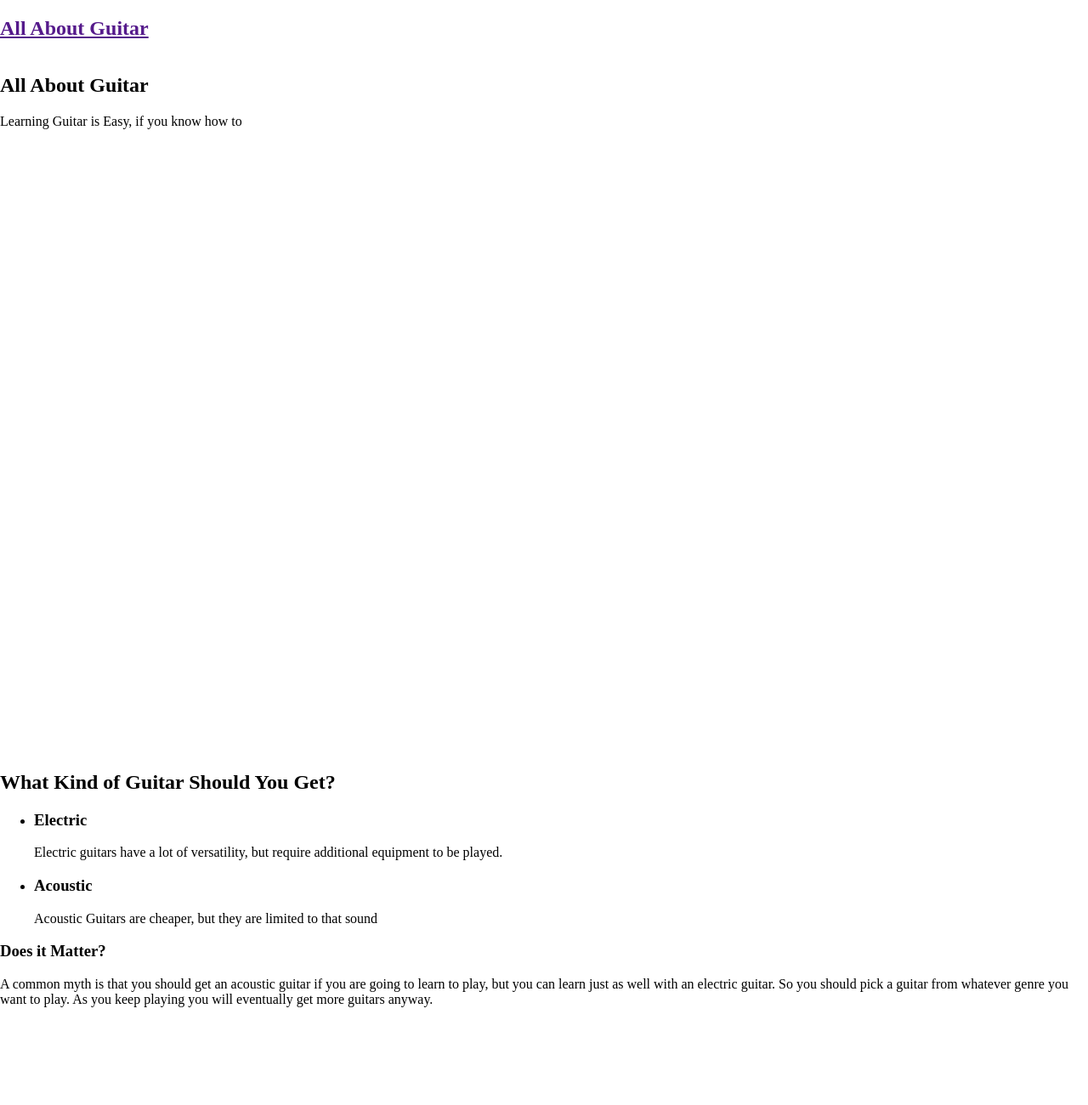
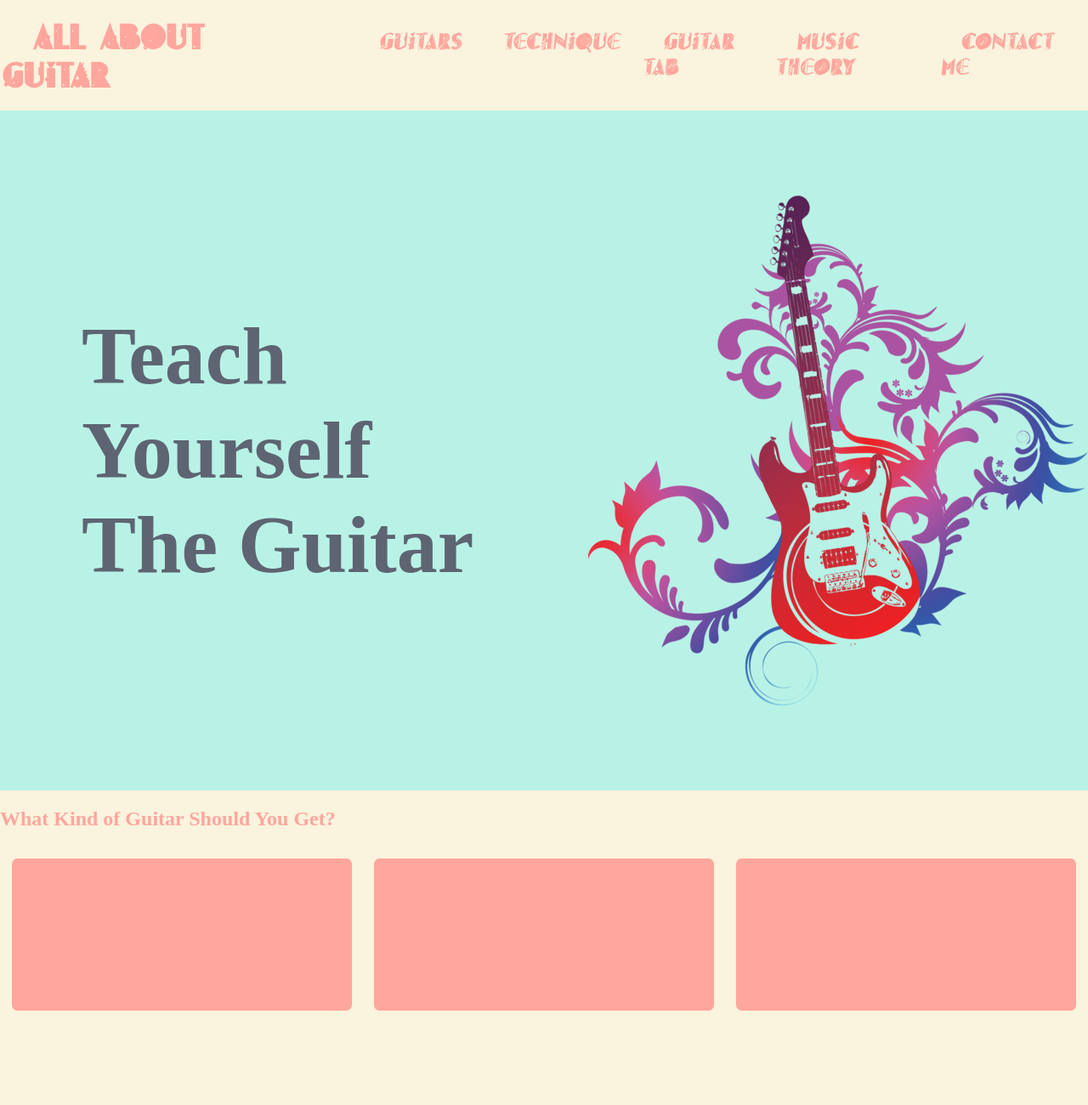
Before and after one commit to RestedWickedDev/single-page-site, a plain HTML site: page index.html in a window 1280 px wide. Shown: the top 1300 px of the page at 85% size. Drawn offline with Linux system fonts and the light colour scheme.

Commit message:
added images, added css, added fonts

```diff
--- a/index.html
+++ b/index.html
@@ -1,7 +1,18 @@
 <!DOCTYPE html>
 <style>
+    @font-face {
+        font-family: glitter;
+        src: url(GLITTER_.TTF);
+    }
+    @font-face {
+        font-family: glitter;
+        src: url(GLITO___.TTF);
+        font-style: oblique;
+    }
     body {
         margin: 0;
+        background: #FAF3DD;
+        color: #FFA69E;
     }
     nav, main, > section {
         overflow: auto;
@@ -10,20 +21,95 @@
         min-height: 100vh;
     }
     #nav {
-
         display: flex;
 	    justify-content: space-between;
 	    align-items: baseline;
+
     }
     nav ul {
         display: flex;
         list-style: none;
     }
     nav ul a {
+        text-decoration: none;
+        color: #FFA69E;
+        padding: 1em;
+        font-size: 1.5em;
+        font-family: glitter;
+        font-style: oblique;
+    }
+    h1 a {
+        text-decoration: none;
+        color: #FFA69E;
+        padding: 1em;
+        font-size: 1.5em;
+        font-family: glitter;
+    }
+    #banner {
+        background-color: #B8F2E6;
+        background-size: cover;
+        display: flex;
+        justify-content: center;
+        align-items: center;
+        font-size: 4em;
+        color: #5E6472;
+    }
+    #banner h2 {
+        margin: 0;
         padding: 1em;
     }
-    #banner {
+    #banner > div {
+        position: relative;
+        left: -120px;
+        top: 120px;
+    }
 
+    #guitars ul {
+        list-style: none;
+        margin: 0;
+        padding: 0;
+        display: flex;
+        justify-content: center;
+    }
+    .card {
+        width: 400px;
+        margin: 1em;
+        background-color: #FFA69E;
+        color: #FFA69E;
+        border-radius: .5em;
+        font-family: monospace;
+        justify-content: center;
+    }
+    .card:hover {
+        color: #FAF3DD;
+    }
+    .card h3, .card p {
+        padding: 0.5em;
+    }
+    #contact label {
+        display: flex;
+        flex-direction: column;
+    }
+    input, textarea {
+        border: 1px solid #000000;
+        padding: 0.5em;
+        margin: 0 2em 0 0;
+        width: 20em;
+        font-size: 1em;
+    }
+    textarea {
+        height: 9em;
+        margin: 0 0 0 0;
+    }
+    form button {
+        width: auto;
+        font-size: 1em;
+        margin: 1em 0;
+        align-self: flex-end;
+        padding: 0.5em 1em;
+        background-color: #000000;
+        color: #ffffff;
+        border: none;
     }
 </style>
 <html>
@@ -34,18 +120,19 @@
 
 		<main>
 			<nav id="nav">
-				<h1><a href="">All About Guitar</a></h1>
+				<h1><a href="#banner">All About guitar</a></h1>
 				<ul>
-					<li><a href=""></a></li>
-					<li><a href=""></a></li>
-                    <li><a href=""></a></li>
-                    <li><a href=""></a></li>
+					<li><a href="#guitars">guitars</a></li>
+					<li><a href="#technique">technique</a></li>
+                    <li><a href="#tab">guitar tab</a></li>
+                    <li><a href="#music">music theory</a></li>
+                    <li><a href="#contact">contact me</a></li>
 				</ul>
 			</nav>
 
 			<section id="banner">
-				<h2>All About Guitar</h2>
-				<p>Learning Guitar is Easy, if you know how to</p>
+                <h2>Teach Yourself The Guitar</h2>
+                <img src="images/FAVPNG_vector-graphics-electric-guitar-clip-art-acoustic-guitar_2HV3JLGp.png">
 			</section>
 
 			<section id="guitars">
@@ -59,12 +146,14 @@
                         <h3>Acoustic</h3>
                         <p>Acoustic Guitars are cheaper, but they are limited to that sound</p>
                     </li>
+                    <li class="card">
+                        <h3>Does it Matter?</h3>
+                        <p>
+                            A common myth is that you should get an acoustic guitar if you are going to learn to play, but you can learn just as well with an electric guitar. So you should pick a guitar from whatever genre you want to play.  As you keep playing you will eventually get more guitars anyway.
+                        </p>
+                    </li>
                 </ul>
-                <h3>Does it Matter?</h3>
-                <p class="card">
-                    A common myth is that you should get an acoustic guitar if you are going to learn to play, but you can learn just as well with an electric guitar. So you should pick a guitar from whatever genre you want to play.  As you keep playing you will eventually get more guitars anyway.
-                </p>
-			</section>
+                </section>
 
 			<section id="technique">
 				<h2>Learn Technique</h2>
@@ -81,7 +170,7 @@
 				</figure>
 			</section>
             <section>
-                <div id="Music Theory">
+                <div id="music">
                     <h2>Music Theory</h2>
                     <p>If you want to get even better at guitar, learning some level of music theory can help, Look up some scales on guitar, they all have the same shape, and any note on those scales is fair game when making a riff, chord progression, or solo</p>
                 </div>
```
Also changed, not shown: GLITO___.TTF (added), GLITTER_.TTF (added), GlamourGirl.ttf (added), images/FAVPNG_vector-graphics-electric-guitar-clip-art-acoustic-guitar_2HV3JLGp.png (added), images/acoustic-guitar.jpg (added), images/background art.jpg (added), images/electric-guitars.jpg (added), images/guitar-art.png (added), images/guitar-hangers-best.jpg (added), images/multi-guitars.jpg (added), images/onda.png (added), images/technique.jpeg (added).
